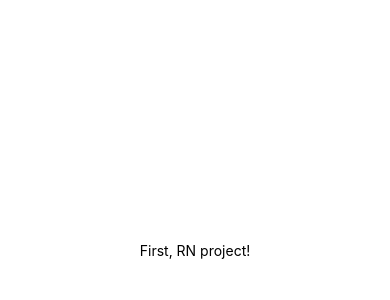
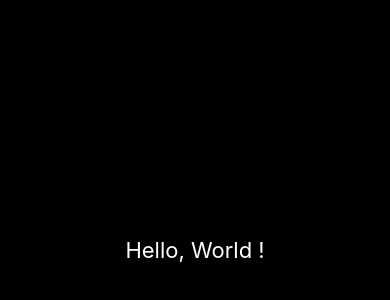
Before and after one commit to wonjin-dev/study_react-native_Expo_WeatherApp, a React Native app: screen / in a window 390 px wide. Shown: the part 172-472 px from the top of the page. Built offline with nearby package versions, Linux system fonts and the light colour scheme.

Commit message:
<View>, <Text>, <StatusBar>

```diff
--- a/App.js
+++ b/App.js
@@ -5,8 +5,8 @@
 export default function App() {
   return (
     <View style={styles.container}>
-      <Text>First, RN project!</Text>
-      <StatusBar style="auto" />
+      <Text style={styles.text}>Hello, World !</Text>
+      <StatusBar style="light" />
     </View>
   );
 }
@@ -14,8 +14,12 @@
 const styles = StyleSheet.create({
   container: {
     flex: 1,
-    backgroundColor: '#fff',
+    backgroundColor: 'black',
     alignItems: 'center',
-    justifyContent: 'center',
+    justifyContent: 'center'
   },
+  text: {
+    color: 'white',
+    fontSize: 22
+  }
 });
```
Also changed, not shown: 1 other file (tests, documents, lock files or other folders).
